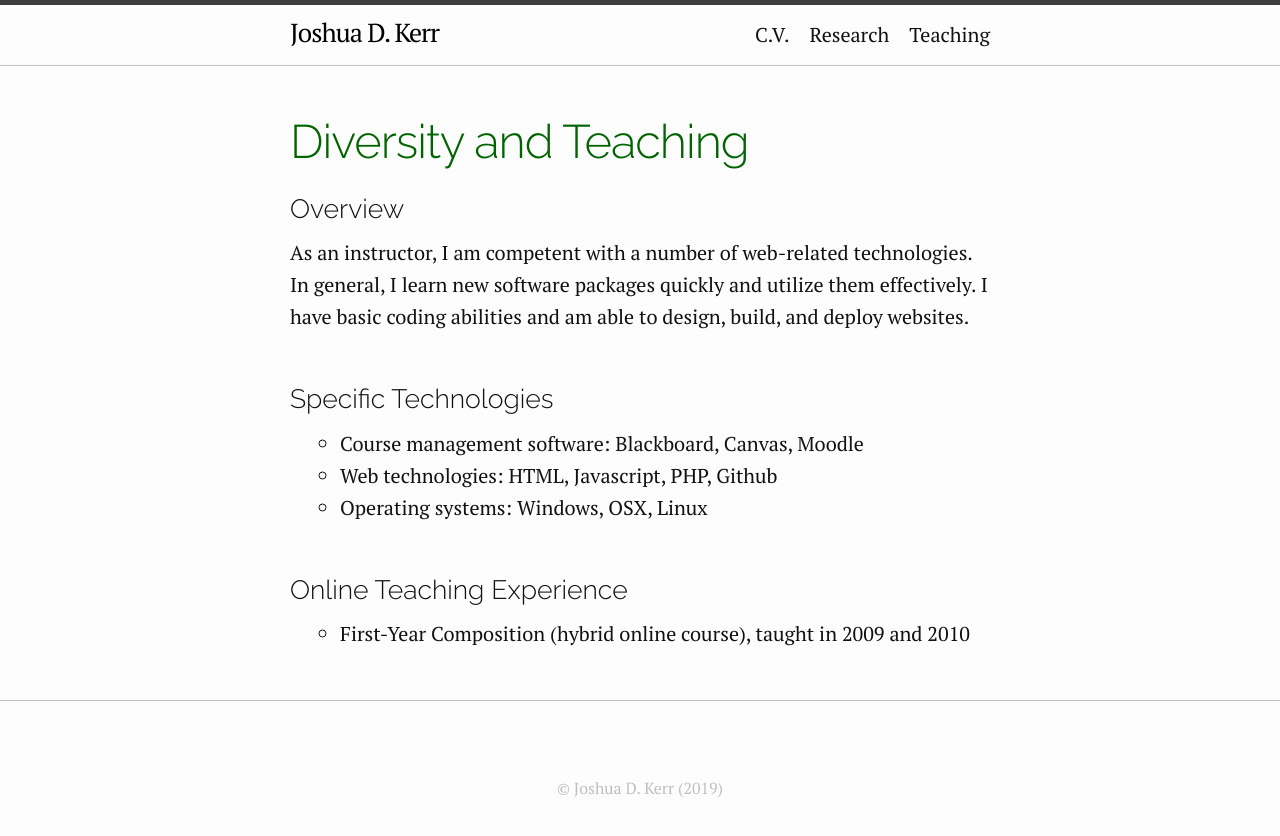
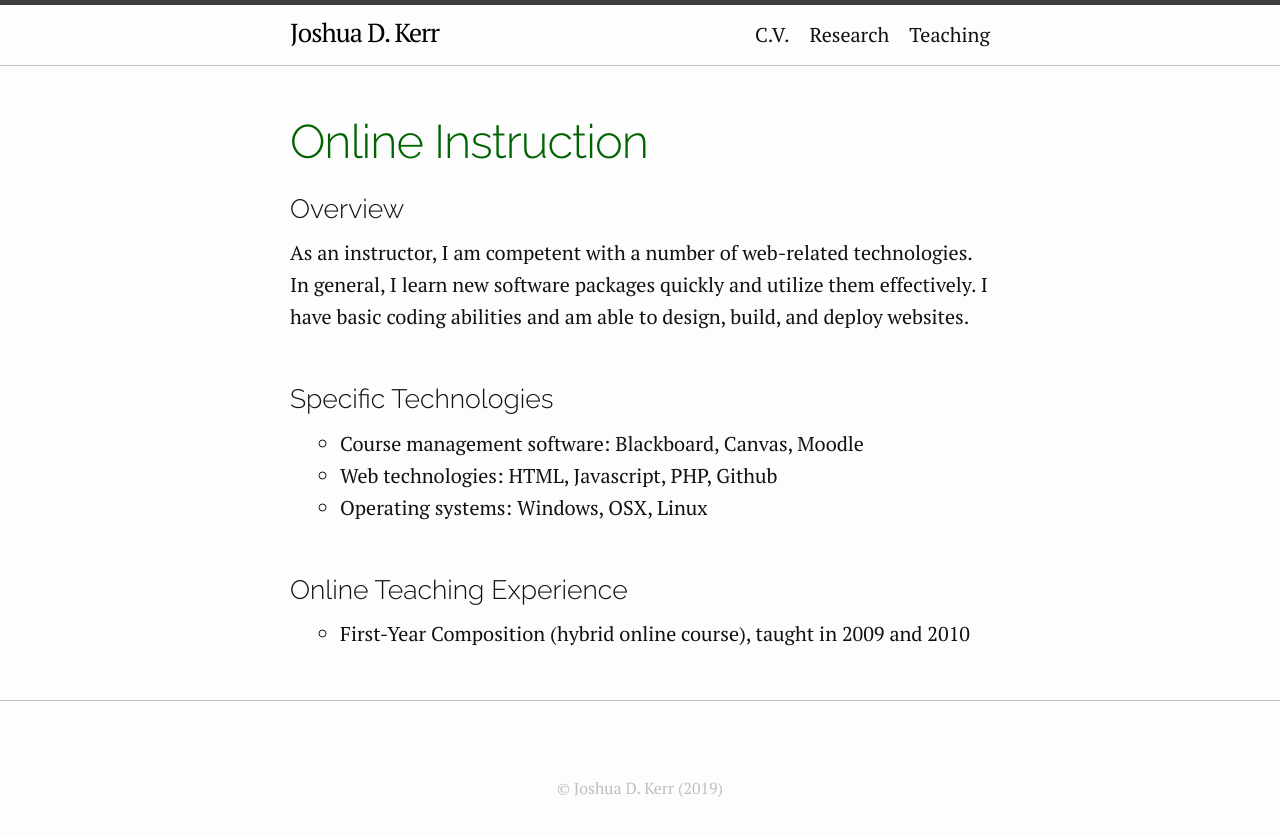
Before and after one commit to joshuakerr/joshuakerr.github.io.old, a Jekyll site: the page built from pages/online.md, in a window 1280 px wide. Shown: the top 836 px of the page. Built offline with Jekyll 4.4.1, drawn with Linux system fonts in a browser that asks for light colours.

Commit message:
Page title

```diff
--- a/pages/online.md
+++ b/pages/online.md
@@ -1,6 +1,6 @@
 ---
     layout: page
-    title: Diversity and Teaching
+    title: Online Instruction
     invisible: true
 ---
 
```
